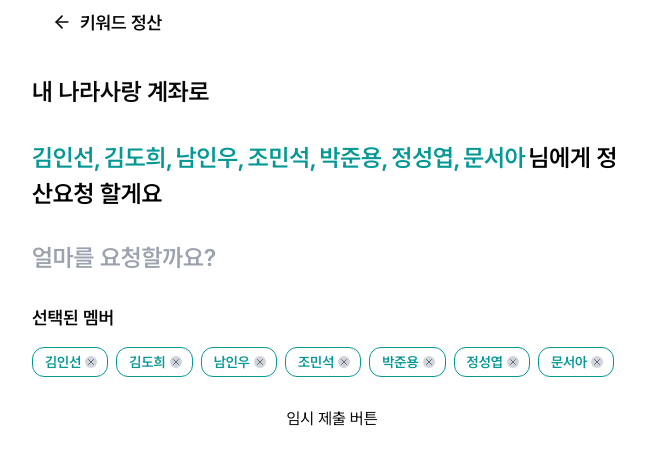
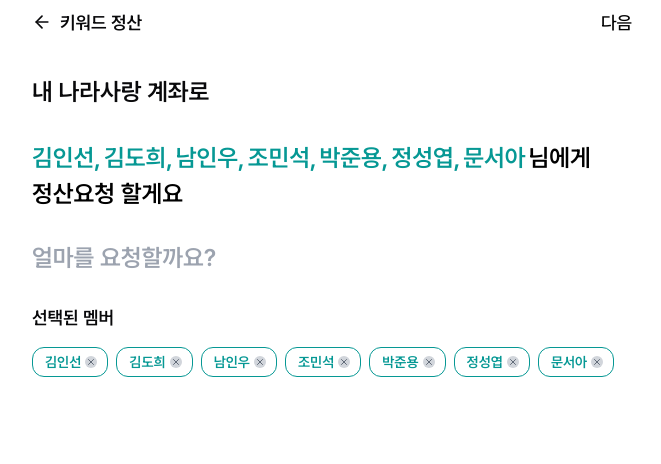
Before and after one commit to KeywordHanaro/KeywordHanaro_FE, a Next.js app: page /settlement in a window 1280 px wide. Shown: the top 464 px of the page, without its empty margins (308-969 px from the left). Built offline with nearby package versions, Linux system fonts and the light colour scheme.

Commit message:
[feat] settlement home page 완료

```diff
--- a/app/(routes)/settlement/page.tsx
+++ b/app/(routes)/settlement/page.tsx
@@ -5,20 +5,31 @@ import SettlementCompletion from '@/components/templates/settlement/SettlementCo
 import SettlementRequest from '@/components/templates/settlement/SettlementRequest';
 import { Member } from '@/data/member';
 import { settlementData } from '@/data/settlement';
-import { useState } from 'react';
+import { useState, useRef } from 'react';
 
 export default function SettlementPage() {
   const [step, setStep] = useState(1);
   const [moneyResult, setMoneyResult] = useState<string | null>(null);
   const [membersResult, setMembersResult] = useState<Member[]>([]);
+  const settlementRequestRef = useRef<{ submit: () => void } | null>(null);
 
   const handleStep = () => {
     setStep((pre) => pre + 1);
   };
 
+  const handleSubmit = () => {
+    settlementRequestRef.current?.submit();
+  };
+
   return (
-    <div className='w-full h-full flex flex-col relative px-[20px]'>
-      <Header text='키워드 정산' showActionButton={false} />
+    <div className='w-full h-full relative'>
+      <Header
+        text='키워드 정산'
+        showActionButton={step === 1 ? true : false}
+        actionLabel={step === 1 ? '다음' : ''}
+        onAction={step === 1 ? handleSubmit : undefined}
+      />
+      <div className='w-full flex flex-col px-[20px]'>
         {step === 1 && (
           <SettlementRequest
             setMoneyResult={setMoneyResult}
@@ -26,6 +37,7 @@ export default function SettlementPage() {
             setMembersResult={setMembersResult}
             accountName={settlementData.MyAccount.accountName}
             initMember={settlementData.Members}
+            ref={settlementRequestRef}
           />
         )}
 
@@ -38,5 +50,6 @@ export default function SettlementPage() {
           />
         )}
       </div>
+    </div>
   );
 }
--- a/app/page.tsx
+++ b/app/page.tsx
@@ -71,7 +71,7 @@ export default function Home() {
         {/* 카드 끝 */}
 
         {/* 나의 키워드 */}
-        <div className='w-full h-[451px] flex flex-col gap-[8px] mb-[8px] mt-[20px]'>
+        <div className='w-full h-[451px] flex flex-col gap-[8px] mb-[8px] mt-[20px] overflow-y-scroll'>
           {/* 나의 키워드 헤더 */}
           <div className='flex w-full justify-between'>
             <p className='text-[18px] font-semibold'>나의 키워드</p>
--- a/components/templates/settlement/SettlementCompletion.tsx
+++ b/components/templates/settlement/SettlementCompletion.tsx
@@ -21,14 +21,14 @@ export default function SettlementCompletion({
   };
 
   return (
-    <div className='flex flex-col gap-[30px] pt-[30px] h-full'>
-      <p className='text-[24px] font-semibold text-center'>
+    <div className='flex flex-col gap-[30px] pt-[69px] '>
+      <p className='text-[24px] font-semibold text-center mb-[60px]'>
         {isAdjustment ? '정산' : '회비'} 요청이 완료되었어요
       </p>
 
-      <div className='flex flex-col items-center justify-center gap-[11px] flex-grow'>
+      <div className='flex flex-col items-center justify-center gap-[11px] flex-grow '>
         <p className='text-[18px] font-normal'>{accountName}로</p>
-        <div className='text-[#069894] text-[24px] font-semibold flex-grow'>
+        <div className='text-[#069894] text-[24px] font-semibold flex-grow  px-[20px]'>
           {members.map((member, idx) =>
             idx !== members.length - 1 ? (
               <span key={member.id} className='mr-[3px]'>
@@ -39,11 +39,17 @@ export default function SettlementCompletion({
             )
           )}
           <span className='text-black ml-[3px]'>님에게</span>
-          <p className='text-[18px] text-center'>{money} 원이 요청됐어요</p>
+          <p className='text-[18px] text-center mt-[11px]'>
+            {money} 원이 요청됐어요
+          </p>
         </div>
       </div>
 
-      <Button className='w-full mb-[34px]' onClick={handleSubmit}>
+      <Button
+        className='absolute bottom-[34px]'
+        style={{ width: 'calc(100% - 40px)' }}
+        onClick={handleSubmit}
+      >
         완료
       </Button>
     </div>
--- a/components/templates/settlement/SettlementRequest.tsx
+++ b/components/templates/settlement/SettlementRequest.tsx
@@ -3,9 +3,10 @@
 import { MoneyInputRef } from '@/components/atoms/Inputs';
 import { ChipsList } from '@/components/molecules/ChipList';
 import { Member } from '@/data/member';
-import { useState, useRef } from 'react';
+import { useState, useRef, forwardRef, useImperativeHandle } from 'react';
 
-export default function SettlementRequest({
+const SettlementRequest = forwardRef(function SettlementRequest(
+  {
     setMoneyResult,
     handleStep,
     accountName,
@@ -17,7 +18,9 @@ export default function SettlementRequest({
     handleStep: () => void;
     accountName: string;
     initMember: Member[];
-}) {
+  },
+  ref
+) {
   const [members, setMembers] = useState<Member[]>(initMember);
   const [deleteMember, setDeleteMember] = useState<Member[]>([]);
   const moneyRef = useRef<HTMLInputElement>(null);
@@ -37,16 +40,35 @@ export default function SettlementRequest({
     money: string;
     members: Member[];
   }) => {
+    // if (!money || mo) {
+    //   alert('금액을 입력해주세요');
+    //   return;
+    // }
+    console.log(money);
     setMoneyResult(money);
     setMembersResult(members);
     handleStep();
-    console.log('제출시 데이터', money, members);
+    console.log('데이터 입력 완료', money, members);
   };
+
+  useImperativeHandle(ref, () => ({
+    submit: () => {
+      if (moneyRef.current?.value) {
+        if (moneyRef.current.value === '0') {
+          alert('유효한 금액을 입력해주세요');
+          return;
+        }
+        handleSubmit({ money: moneyRef.current.value, members });
+      } else {
+        alert('금액을 입력해주세요');
+      }
+    },
+  }));
 
   return (
     <div className='flex flex-col gap-[30px] pt-[30px]'>
       <p className='text-[24px] font-semibold'>{accountName}로</p>
-      <div className='text-[#069894] text-[24px] font-semibold'>
+      <div className='text-[#069894] text-[24px] font-semibold break-keep'>
         {members.map((member, idx) =>
           idx !== members.length - 1 ? (
             <span key={member.id} className='mr-[3px]'>
@@ -58,6 +80,7 @@ export default function SettlementRequest({
         )}
         <span className='text-black ml-[3px]'>님에게 정산요청 할게요</span>
       </div>
+
       <MoneyInputRef placeHolder='얼마를 요청할까요?' ref={moneyRef} />
 
       {/* 선택된 멤버 */}
@@ -86,15 +109,8 @@ export default function SettlementRequest({
           </div>
         </div>
       )}
-
-      <button
-        onClick={() => {
-          if (moneyRef?.current?.value)
-            handleSubmit({ money: moneyRef?.current?.value, members });
-        }}
-      >
-        임시 제출 버튼
-      </button>
     </div>
   );
-}
+});
+
+export default SettlementRequest;
```
Lines whose indentation alone changed are shown as unchanged.
